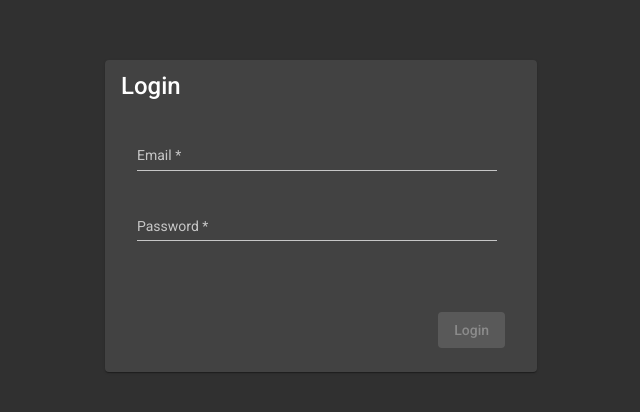
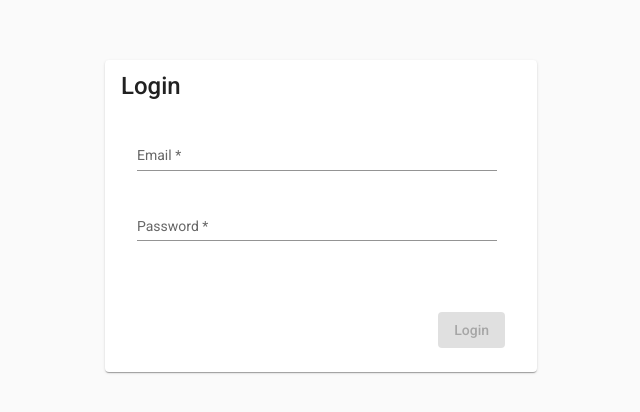
Before and after one commit to jlarteaga/thesis-dataset-editor, an Angular app: page /auth in a window 1280 px wide. Shown: the part 184-596 px from the top of the page, without its empty margins (319-959 px from the left). Built offline with nearby package versions, Linux system fonts and the light colour scheme; what @sweetalert2/ngx-sweetalert2 would draw is missing.

Commit message:
chore: Improved display

```diff
--- a/src/app/main-layout/main-layout.component.scss
+++ b/src/app/main-layout/main-layout.component.scss
@@ -8,7 +8,7 @@ mat-sidenav {
 }
 
 .content {
-	min-height: calc(100vh - 7.5rem);
+	height: calc(100vh - 7.5rem);
 	margin: 1rem;
 	margin-left: 2rem;
 	padding: 0.5rem 1rem;
--- a/src/app/modules/translations/components/home/home.component.html
+++ b/src/app/modules/translations/components/home/home.component.html
@@ -3,7 +3,12 @@
 		<app-test-explorer>
 		</app-test-explorer>
 	</div>
+	<mat-divider [vertical]="true"></mat-divider>
 	<div class="right-panel">
-		<router-outlet></router-outlet>
+		<mat-card class="translation-element mat-elevation-z6">
+			<mat-card-content>
+				<router-outlet></router-outlet>
+			</mat-card-content>
+		</mat-card>
 	</div>
 </div>
--- a/src/app/modules/translations/components/home/home.component.scss
+++ b/src/app/modules/translations/components/home/home.component.scss
@@ -1,12 +1,26 @@
 .container {
 	display: flex;
 	flex-wrap: nowrap;
+	align-items: stretch;
+	height: 100%;
 }
 
 .left-panel {
 	width: 20rem;
+	max-width: 100%;
+	overflow-y: scroll;
 }
 
 .right-panel {
 	flex-grow: 1;
+	display: flex;
+	justify-content: center;
+	align-items: flex-start;
+ }
+
+.translation-element {
+	margin-top: 1rem;
+	width: 100%;
+	max-width: 40rem;
+	min-height: 30rem;
 }
--- a/src/app/modules/translations/translations.module.ts
+++ b/src/app/modules/translations/translations.module.ts
@@ -1,6 +1,7 @@
 import { CommonModule } from '@angular/common';
 import { NgModule } from '@angular/core';
 import { MatButtonModule } from '@angular/material/button';
+import { MatCardModule } from '@angular/material/card';
 import { MatIconModule } from '@angular/material/icon';
 import { MatListModule } from '@angular/material/list';
 import { MatProgressBarModule } from '@angular/material/progress-bar';
@@ -26,7 +27,8 @@ import { TranslationsRoutingModule } from './translations-routing.module';
 		MatIconModule,
 		MatButtonModule,
 		MatProgressBarModule,
-		MatListModule
+		MatListModule,
+		MatCardModule
 	]
 })
 export class TranslationsModule {}
--- a/src/styles/_material.scss
+++ b/src/styles/_material.scss
@@ -1,18 +1,10 @@
 @use 'sass:map';
 @use '@angular/material' as mat;
+@use 'material-themes/teal-yellow' as mat-theme;
+
+$theme: mat-theme.$theme;
 
 @include mat.core();
-
-// Define a theme.
-$primary: mat.define-palette(mat.$purple-palette);
-$accent: mat.define-palette(mat.$indigo-palette);
-
-$theme: mat.define-dark-theme((
-		color: (
-				primary: $primary,
-				accent: $accent
-		)
-));
 
 // Include all theme styles for the components.
 @include mat.all-component-themes($theme);
--- /dev/null
+++ b/src/styles/material-themes/_purple-indigo.scss
@@ -0,0 +1,11 @@
+@use '@angular/material' as mat;
+
+$_primary: mat.define-palette(mat.$purple-palette);
+$_accent: mat.define-palette(mat.$indigo-palette);
+
+$theme: mat.define-dark-theme((
+		color: (
+				primary: $_primary,
+				accent: $_accent
+		)
+));
--- /dev/null
+++ b/src/styles/material-themes/_teal-yellow.scss
@@ -0,0 +1,11 @@
+@use '@angular/material' as mat;
+
+$_primary: mat.define-palette(mat.$teal-palette);
+$_accent: mat.define-palette(mat.$yellow-palette);
+
+$theme: mat.define-light-theme((
+		color: (
+				primary: $_primary,
+				accent: $_accent
+		)
+));
```
